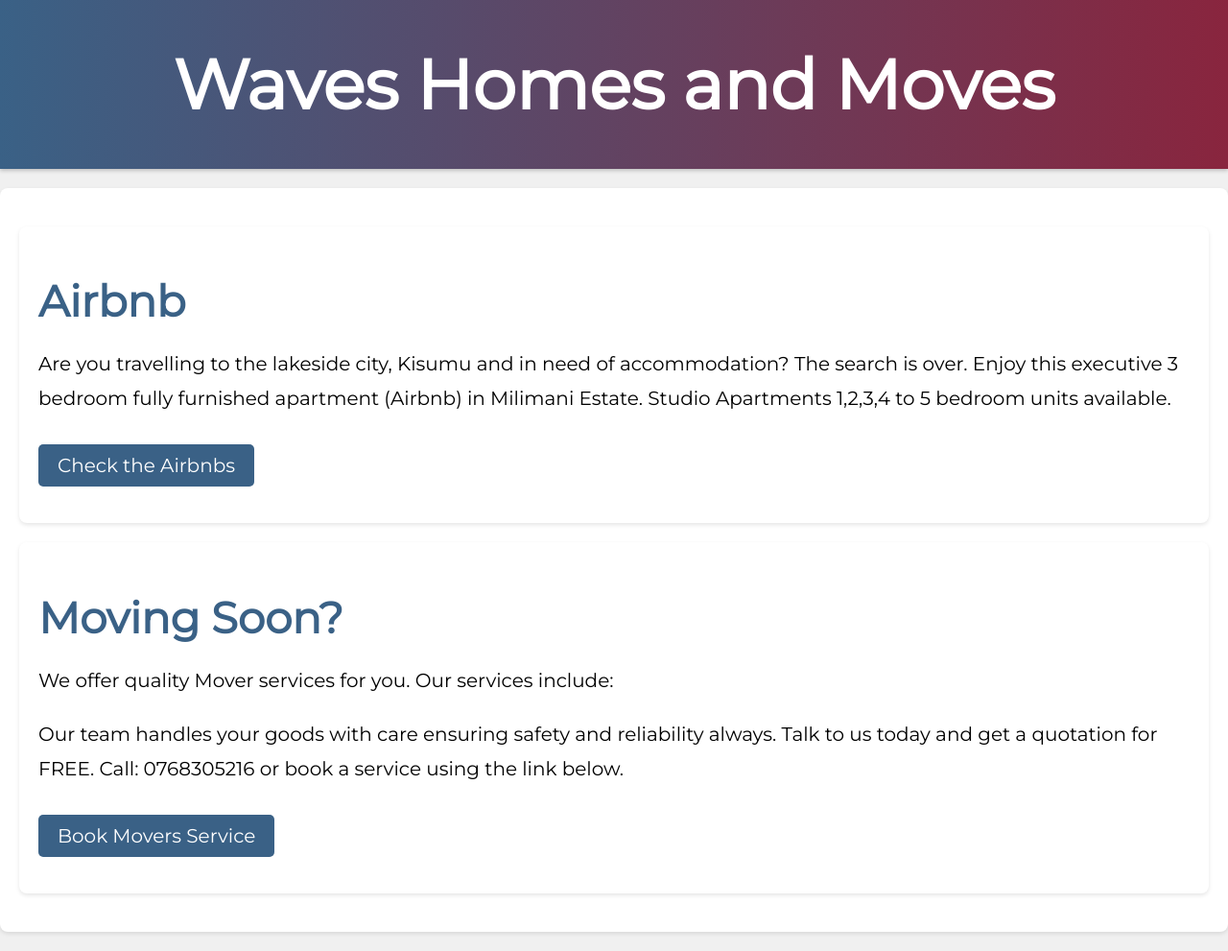
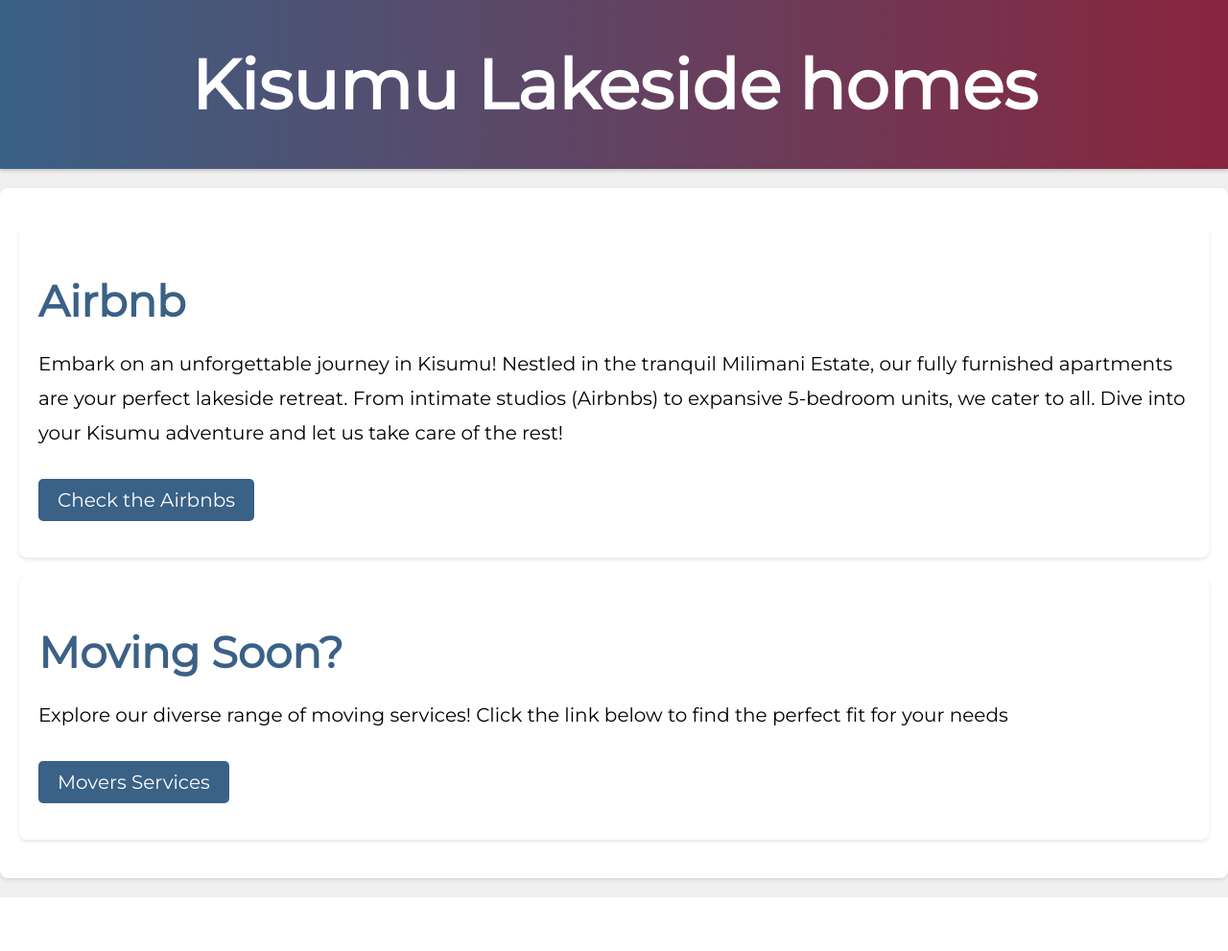
Before and after one commit to Victormuthomi/private_airbnb, a Django app: template templates/home.html in a window 1280 px wide. Shown: the whole page at 96% size. After the commit the page ends 935 px from the top, so only its background shows below. Run offline with Django 3.2, Linux system fonts and the light colour scheme; the template is opened without the code that fills it, so the values that code supplies are empty.

Commit message:
Modify home.html and movers_service.html.

```diff
--- a/movers/admin.py
+++ b/movers/admin.py
@@ -1,8 +1,9 @@
 from django.contrib import admin
 
-from .models import Service, Customer
+from .models import Service, Customer, OtherServices
 
 # Register your models here.
 
 admin.site.register(Service)
 admin.site.register(Customer)
+admin.site.register(OtherServices)
--- a/templates/airbnb.html
+++ b/templates/airbnb.html
@@ -7,7 +7,7 @@
     <h1 style="font-size: 3em; margin-bottom: 10px; color: #3a6186;">Airbnbs</h1>
     <p style="line-height: 1.8; font-size: 22px;">Enjoy this executive 3 bedroom fully furnished apartment (Airbnb)</p>
     <ul>
-        {% for  airbnb in all_airbnbs_list %}
+        {% for airbnb in all_airbnbs_list %}
         <li style="margin-bottom: 20px;">
             <h3 style="font-size: 2.5em; margin-bottom: 10px; color: #3a6186;">{{ airbnb.name }}</h3>
             {% for image in airbnb.images.all %}
--- a/templates/airbnb_customer_form.html
+++ b/templates/airbnb_customer_form.html
@@ -3,7 +3,7 @@
 
 {% block content %}
 <div style="margin-bottom: 20px;">
-    <h1 style="font-size: 3em; margin-bottom: 0px; color: #3a6186;">Customer Registration</h1>
+    <h1 style="font-size: 3em; margin-bottom: 0px; color: #3a6186;">Booking Form</h1>
     <form method="POST" style="font-size: 22px;">
         {% csrf_token %}
         {{ form.as_p }}
--- a/templates/base.html
+++ b/templates/base.html
@@ -40,7 +40,7 @@
     </head>
     <body>
         <header>
-            <h1><a href="{% url 'home' %}">Waves Homes and Moves</a></h1>
+            <h1><a href="{% url 'home' %}">Kisumu Lakeside homes</a></h1>
         </header>
         <div class="container">
             {% block content %}
--- a/templates/home.html
+++ b/templates/home.html
@@ -5,25 +5,21 @@
 {% block content %}
 <div style="margin-bottom: 20px;">
     <h1 style="font-size: 2.5em; margin-bottom: 10px; color: #3a6186;">Airbnb</h1>
-    <p style="line-height: 1.8; font-size: 20px;">Are you travelling to the lakeside city, Kisumu and in need of accommodation? The search is over.
-        Enjoy this executive 3 bedroom fully furnished apartment (Airbnb) in Milimani Estate. Studio Apartments 1,2,3,4 to 5 bedroom units available.</p>
+    <p style="line-height: 1.8; font-size: 20px;">Embark on an unforgettable journey in Kisumu! Nestled in the tranquil Milimani Estate,
+        our fully furnished apartments are your perfect lakeside retreat. From intimate studios (Airbnbs) to expansive 5-bedroom units,
+        we cater to all. Dive into your Kisumu adventure and let us take care of the rest!</p>
     <p><a style="display: inline-block; background-color: #3a6186; color: white; padding: 10px 20px; margin-top: 10px; border-radius: 5px;
     text-decoration: none; transition: background-color 0.3s ease; font-size: 20px;" href="{% url 'airbnb' %}">Check the Airbnbs</a></p>
 </div>
 
 <div style="margin-bottom: 20px;">
     <h1 style="font-size: 2.5em; margin-bottom: 10px; color: #3a6186;">Moving Soon?</h1>
-    <p style="line-height: 1.8; font-size: 20px;">We offer quality Mover services for you. Our services include:</p>
-    <ul>
-        {% for service in all_services_list %}
-          <li style="font-size: 20px;">{{ service.name }}</li>
-        {% endfor %}
-    </ul>
-    <p style="line-height: 1.8; font-size: 20px;">Our team handles your goods with care ensuring safety and reliability always.
-        Talk to us today and get a quotation for FREE. Call: 0768305216 or book a service using the link below.</p>
+    <p style="line-height: 1.8; font-size: 20px;">Explore our diverse range of moving services! Click the link below to find the perfect fit for your needs</p>
     <p><a style="display: inline-block; background-color: #3a6186; color: white; padding: 10px 20px; margin-top: 10px; border-radius: 5px;
-    text-decoration: none; transition: background-color 0.3s ease; font-size: 20px;" href="{% url 'movers_service' %}">Book Movers Service</a></p>
+    text-decoration: none; transition: background-color 0.3s ease; font-size: 20px;" href="{% url 'movers_service' %}">Movers Services</a></p>
 </div>
+
+
 
 <style>
     @media only screen and (max-width: 600px) {
--- a/templates/movers_customer_form.html
+++ b/templates/movers_customer_form.html
@@ -3,7 +3,7 @@
 
 {% block content %}
 <div style="margin-bottom: 20px;">
-    <h1 style="font-size: 3em; margin-bottom: 0px; color: #3a6186;">Customer Registration</h1> <!-- Adjusted margin-bottom to 0px -->
+    <h1 style="font-size: 3em; margin-bottom: 0px; color: #3a6186;">Booking Form</h1> <!-- Adjusted margin-bottom to 0px -->
     <form method="POST" style="font-size: 22px;">
         {% csrf_token %}
         {{ form.as_p }}
```
Also changed, not shown: movers/models.py (+9 -1 lines), templates/movers_service.html (+7 -4 lines), db.sqlite3, movers/migrations/0007_otherservices.py (added).
